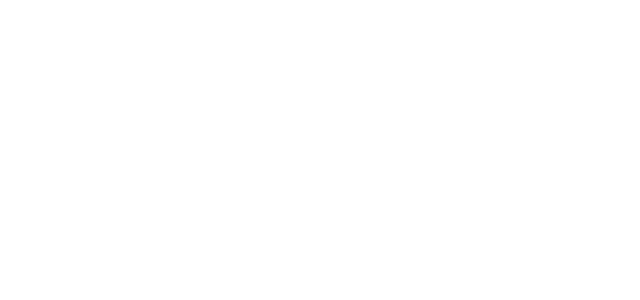
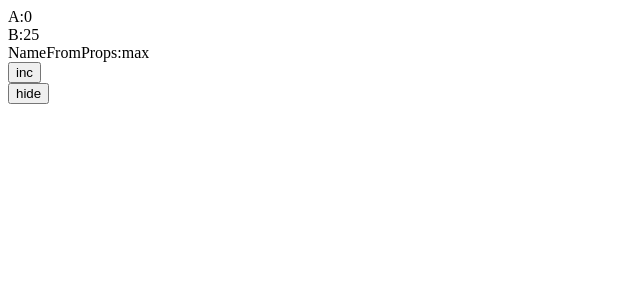
Before and after one commit to SofiyaYehorova/react-sept-2022, a React (Create React App) app: page / in a window 1280 px wide. Shown: the top 300 px of the page, without its empty margins (0-640 px from the left). Built offline with nearby package versions, Linux system fonts and the light colour scheme.

Commit message:
lesson_5_component_life_cycle

```diff
--- a/src/App.js
+++ b/src/App.js
@@ -1,11 +1,19 @@
+import {useState} from "react";
+
+import {ClassComponent} from "./components/ClassComponent";
+import {FunctionComponent} from "./components/FunctionComponent";
+
 function App() {
-  return (
-    <div className="App">
-
-    </div>
-  );
+    const [flag, setFlag] = useState(true);
+    return (
+        <div className="App">
+            {/*{flag && <ClassComponent name={'max'}/>}*/}
+            {flag && <FunctionComponent name={'max'}/>}
+            <button onClick={() => setFlag(prev => !prev)}>hide</button>
+        </div>
+    );
 }
 
 export {
-  App
+    App
 }
--- /dev/null
+++ b/src/components/ClassComponent.js
@@ -0,0 +1,54 @@
+import {Component} from "react";
+
+class ClassComponent extends Component {
+    constructor(props) {
+        console.log('constructor');
+        super(props);
+        this.state = {a: 0, b: 25}
+    }
+
+    componentDidMount() {
+        console.log('componentDidMount');
+    }
+
+    getSnapshotBeforeUpdate(prevProps, prevState) {
+        console.log('getSnapshotBeforeUpdate');
+        if (prevState.a >= 7) {
+            return 'a>=7'
+        }
+        return null
+    }
+
+    componentDidUpdate(prevProps, prevState, snapshot) {
+        console.log('componentDidUpdate');
+        console.log('prevProps', prevProps);
+        console.log('prevState', prevState);
+        console.log('snapshot', snapshot);
+    }
+
+    componentWillUnmount() {
+        console.log('componentWillUnmount');
+    }
+
+    inc() {
+        this.setState(prev => ({a: prev.a + 1, b: prev.b - 1}))
+    }
+
+    render() {
+        console.log('render');
+        return (
+            <div>
+                <div>A:{this.state.a}</div>
+                <div>B:{this.state.b}</div>
+                <div>NameFromProps:{this.props.name}</div>
+                <button onClick={() => this.inc()}>inc</button>
+            </div>
+
+        )
+
+    }
+}
+
+export {
+    ClassComponent
+}
--- /dev/null
+++ b/src/components/FunctionComponent.js
@@ -0,0 +1,38 @@
+import React, {useEffect, useState} from 'react';
+
+const FunctionComponent = ({name}) => {
+    console.log('constructor');
+
+    const [state, setState] = useState({a: 0, b: 25});
+
+    useEffect(() => {
+        console.log('componentDidMount');
+        return () => {
+            console.log('componentWillUnmount');
+        }
+    }, [])
+
+    useEffect(() => {
+        console.log('componentDidUpdate');
+    }, [state])
+
+    const inc = () => {
+        setState(prevState => ({a: prevState.a + 1, b: prevState.b - 1}))
+    };
+
+    return (
+        <div>
+            {console.log('render')}
+            <div>
+                <div>A:{state.a}</div>
+                <div>B:{state.b}</div>
+                <div>NameFromProps:{name}</div>
+                <button onClick={() => inc()}>inc</button>
+            </div>
+        </div>
+    );
+};
+
+export {
+    FunctionComponent
+};
```
